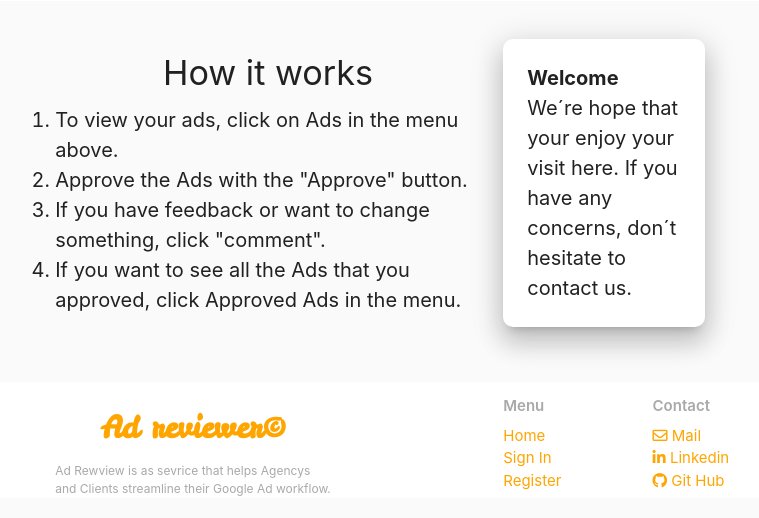
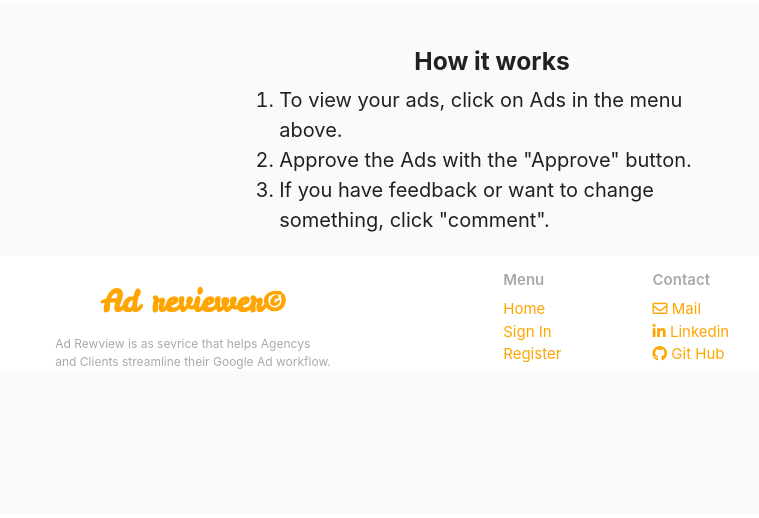
Before and after one commit to Carl-Henric/ms3, a Flask app: template templates/profile.html in a window 1280 px wide. Shown: the part 286-804 px from the top of the page, without its empty margins (148-907 px from the left). After the commit the page ends 655 px from the top, so only its background shows below. Run offline with Flask 2, Linux system fonts and the light colour scheme; the template is opened without the code that fills it, so the values that code supplies are empty; some libraries are stand-ins or nearby versions.

Commit message:
Added how to on profile.html

```diff
--- a/templates/profile.html
+++ b/templates/profile.html
@@ -6,19 +6,18 @@
 </div>
 <div class="container">
     <div class="row">
-      <div class="col s12 m6">
-            <h4 class="center-align">How it works</h4>
+      <div class="col s12 m6 offset-m3">
+            <h5 class="center-align boldfont">How it works</h5>
             <p class="short-text">
                 <ol>
                     <li class="short-text">To view your ads, click on Ads in the menu above. </li>
                     <li class="short-text">Approve the Ads with the "Approve" button. </li>
                     <li class="short-text">If you have feedback or want to change something, click "comment".</li>
-                    <li class="short-text">If you want to see all the Ads that you approved, click Approved Ads in the menu. </li>
                 </ol>
             </p>
       </div>
-      <div class="col s12 m6">
-           <!-- Card panel -->
+     <!-- --> <div class="col s12 m6">
+           <!-- Card panel
             <div class="row">
                 <div class="col s12 m6" method="POST" action="{{ url_for('register') }}">
                     <div class="card-panel  white z-depth-4 rounded">
@@ -29,7 +28,7 @@
                     </div>
                 </div>
             </div>
-      </div>
+       --> </div>
     </div>
 </div>
 
```
